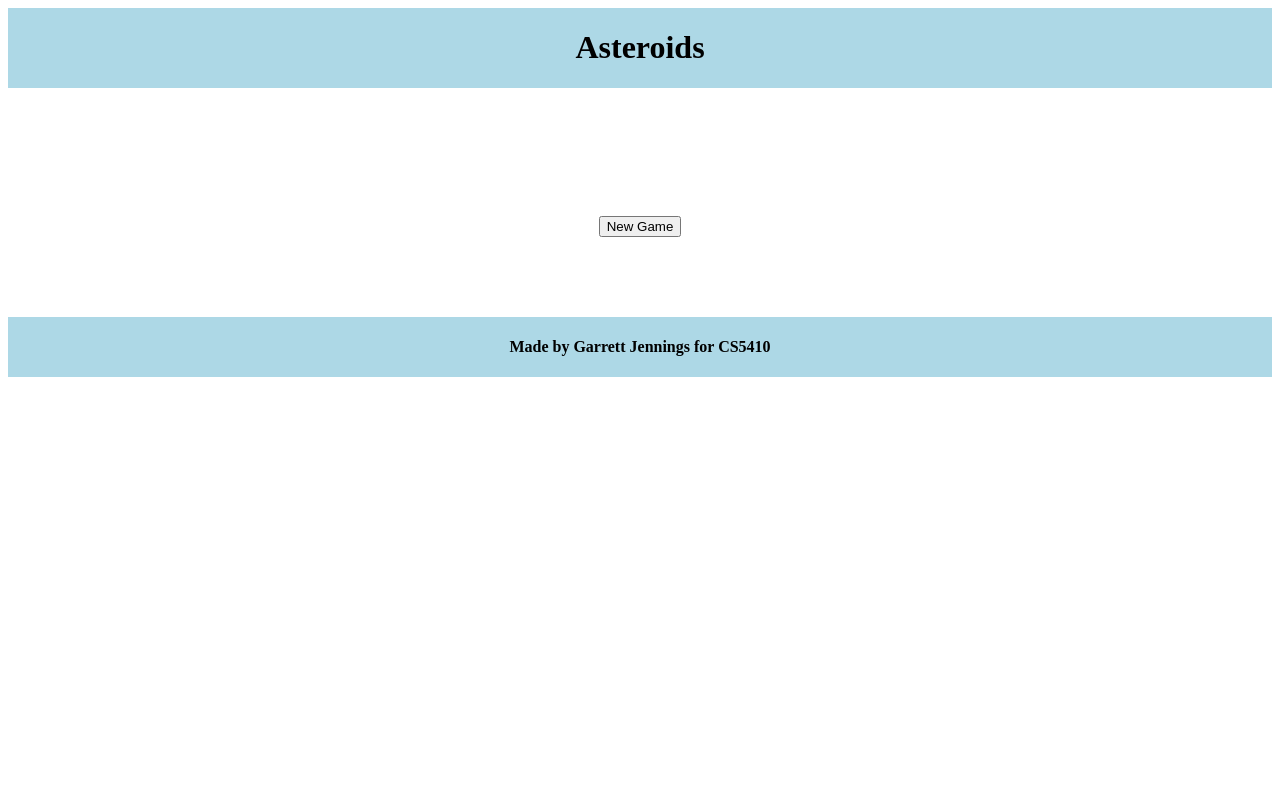
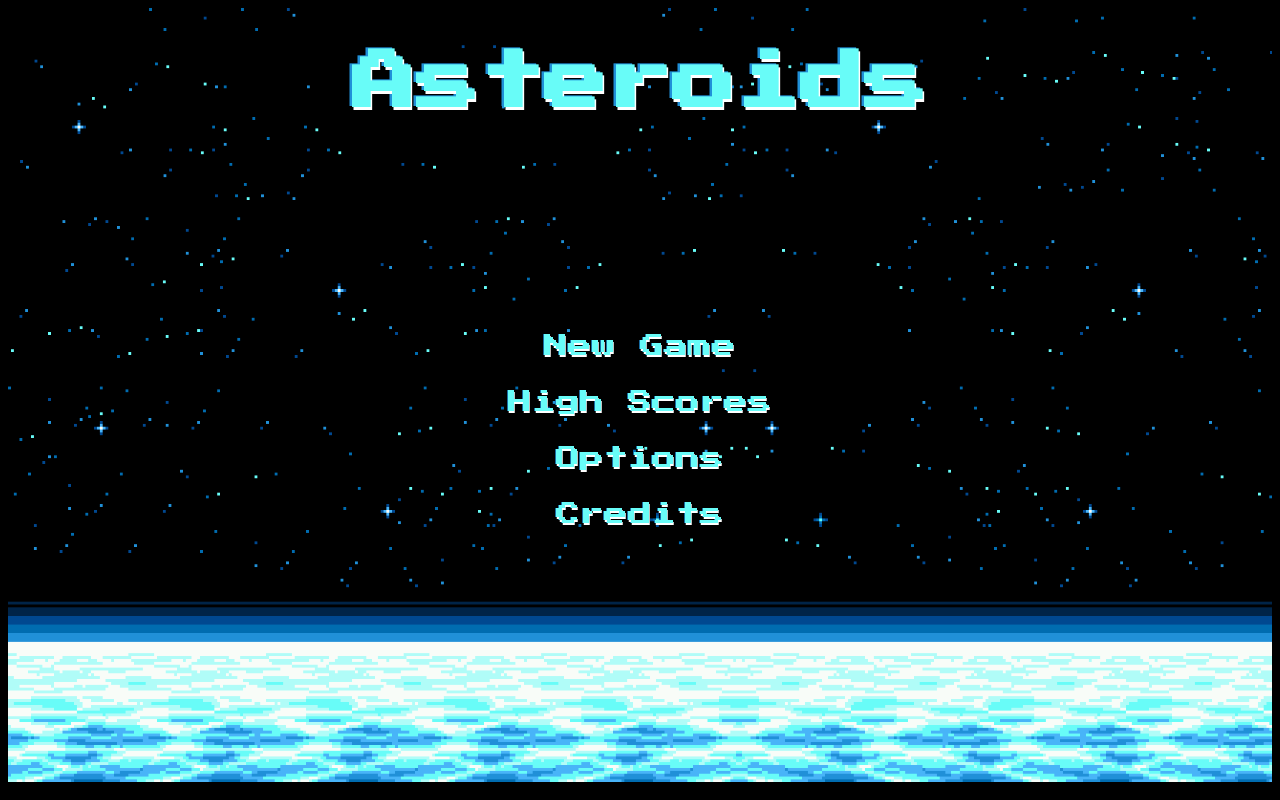
Before and after one commit to garryjable/asteroids, a plain HTML site: page index.html in a window 1280 px wide. Drawn offline with Linux system fonts and the light colour scheme.

Commit message:
Menu fleshed out

```diff
--- a/index.html
+++ b/index.html
@@ -3,21 +3,35 @@
 <html>
   <head>
     <meta charset="utf-8"/>
+     <link href="https://fonts.googleapis.com/css?family=Open+Sans|Press+Start+2P" rel="stylesheet">
     <link rel="stylesheet" href="style.css" type="text/css"/>
   </head>
 
-  <body>
-    <div class='flex-around header'>
-        <h1 >Asteroids</h1>
-    </div>
+  <body class='body'>
     <div id='gameScreen' class='gameScreen'>
       <canvas id='canvas' width="500" height="500"></canvas>
     </div>
-    <div id='menu' class='menu'>
-      <input id="newGame" type="button" value="New Game" onclick="newGame();" />
-    </div>
-    <div class='flex-around header'>
-        <h4 >Made by Garrett Jennings for CS5410</h4>
+    <div id='menu' class='menu-wrapper'>
+      <div class='flex-around header'>
+          <h1 >Asteroids</h1>
+      </div>
+      <div class='menu'>
+        <div class='menu-item'>
+          <input id="newGame" class="menu-button" type="button" value="New Game" onclick="newGame();" />
+        </div>
+        <div class='menu-item'>
+          <input id="highScores" class="menu-button" type="button" value="High Scores" onclick="newGame();" />
+        </div>
+        <div class='menu-item'>
+          <input id="options" class="menu-button" type="button" value="Options" onclick="newGame();" />
+        </div>
+        <div class='menu-item'>
+          <input id="credits" class="menu-button" type="button" value="Credits" onclick="newGame();" />
+        </div>
+      </div>
+      <!--<div class='flex-around header'>
+          <h4 >Made by Garrett Jennings for CS5410</h4>
+      </div>-->
     </div>
     <script src="main.js" type="text/javascript"></script>
   </body>
--- a/style.css
+++ b/style.css
@@ -1,5 +1,40 @@
 .header {
-    background-color: lightblue;
+    color: #68FCF8;
+    text-shadow: .2vh .4vh white, -.3vh -.1vh #2090D8;
+    font-size: 4vh;
+    font-family: 'Open Sans', sans-serif;
+    font-family: 'Press Start 2P', cursive;
+}
+
+.body {
+  background: black;
+}
+
+.menu-button {
+  color: #68FCF8;
+  text-shadow: 2px 2px white, -2px -1px #2090D8;
+  text-shadow: .1vh .2vh white, -.1vh -.05vh #2090D8;
+  font-size: 3vh;
+  font-family: 'Open Sans', sans-serif;
+  font-family: 'Press Start 2P', cursive;
+  background-color: Transparent;
+  background-repeat: no-repeat;
+  border: 1px solid Transparent;
+  cursor: pointer;
+  overflow: hidden;
+  outline: none;
+  padding-top: 5px;
+  padding-bottom: 5px;
+}
+.menu-item {
+    padding-top: 5px;
+    margin-top: 5px;
+    padding-bottom: 5px;
+    margin-bottom: 5px;
+}
+
+.menu-button:hover {
+  border: 1px solid #68FCF8;
 }
 
 .gameScreen {
@@ -17,18 +52,21 @@
 .flex-around {
     display: flex;
     flex-direction: row;
-    flex-wrap: wrap;
+    flex-wrap: nowrap;
     justify-content: space-around;
+}
+
+.menu-wrapper {
+  background-image: url("resources/menu.png");
+  background-size: cover;
 }
 
 .menu {
     display: flex;
-    flex-direction: row;
+    flex-direction: column;
     flex-wrap: wrap;
     justify-content: center;
     align-items: center;
-    margin-left: 10vw;
-    margin-right: 10vw;
-    margin-bottom: 10vh;
-    margin-top: 10vw;
+    padding-top: 20vh;
+    padding-bottom: 30vh;
 }
```
Also changed, not shown: resources/menu.png (added), 1 other file.
